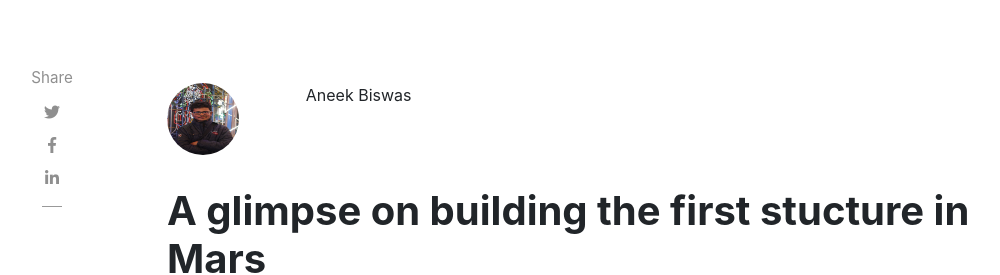
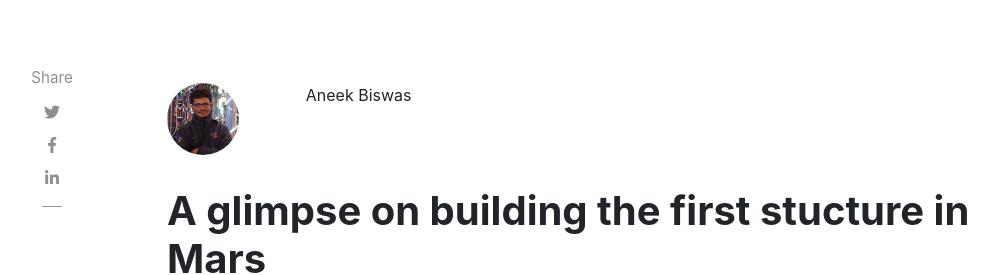
Before and after one commit to ieeesb-nitdgp/insight, a Jekyll site: the page built from _posts/2020-05-31-Mars.md, in a window 1280 px wide. Shown: the part 396-671 px from the top of the page, without its empty margins (118-1118 px from the left). Built offline with Jekyll 4.4.1, drawn with Linux system fonts in a browser that asks for light colours; nearby versions of some CDN libraries; comment, search, counter and statistics services are not loaded.

Commit message:
Update _config.yml

```diff
--- a/_config.yml
+++ b/_config.yml
@@ -23,7 +23,7 @@ authors:
   Aneek:
     name: Aneek
     display_name: Aneek Biswas
-    avatar: 'assets/images/Aneek.jpg'
+    avatar: 'assets/images/Aneek2.jpg'
     description: ""
     member: "false"
   Payel:
```
